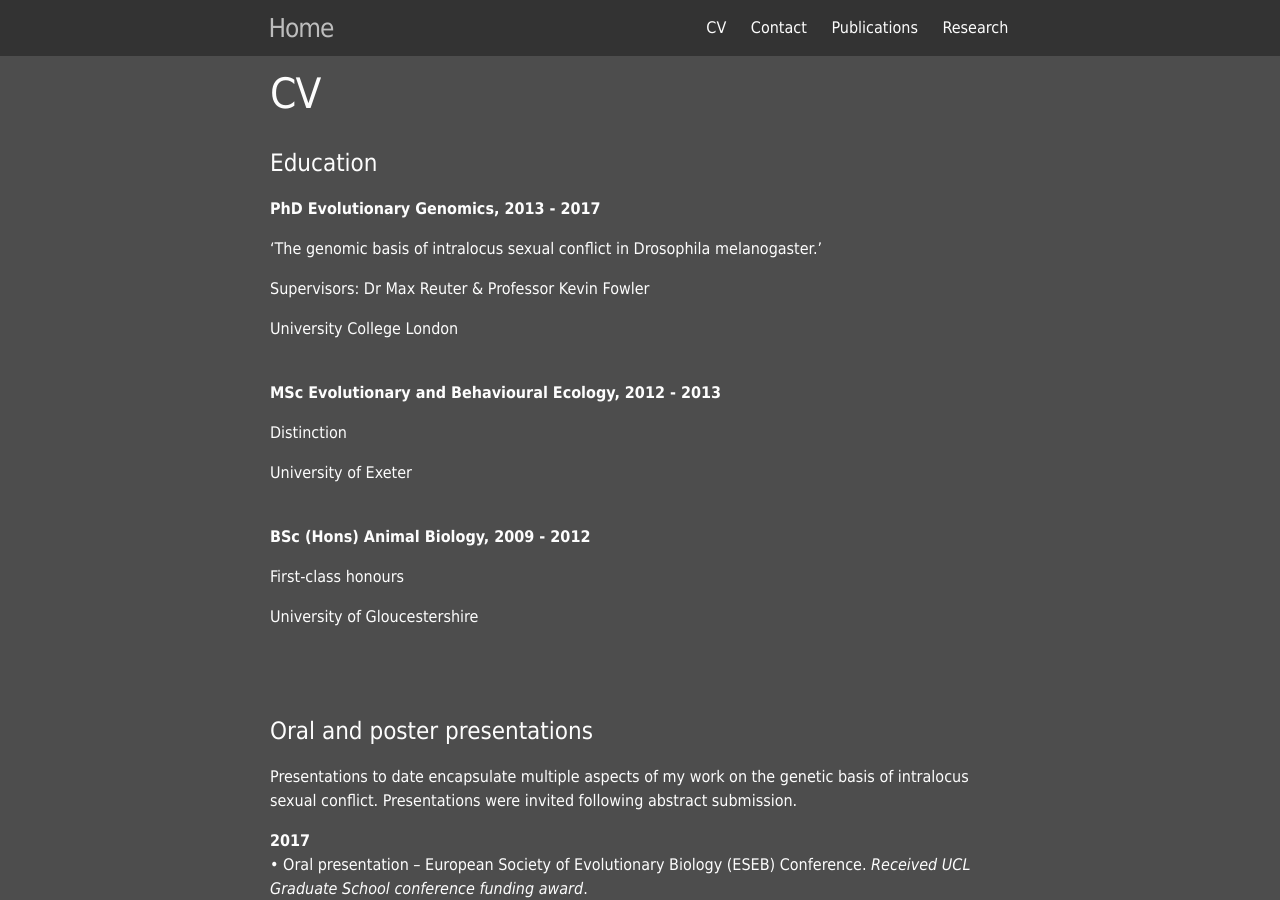
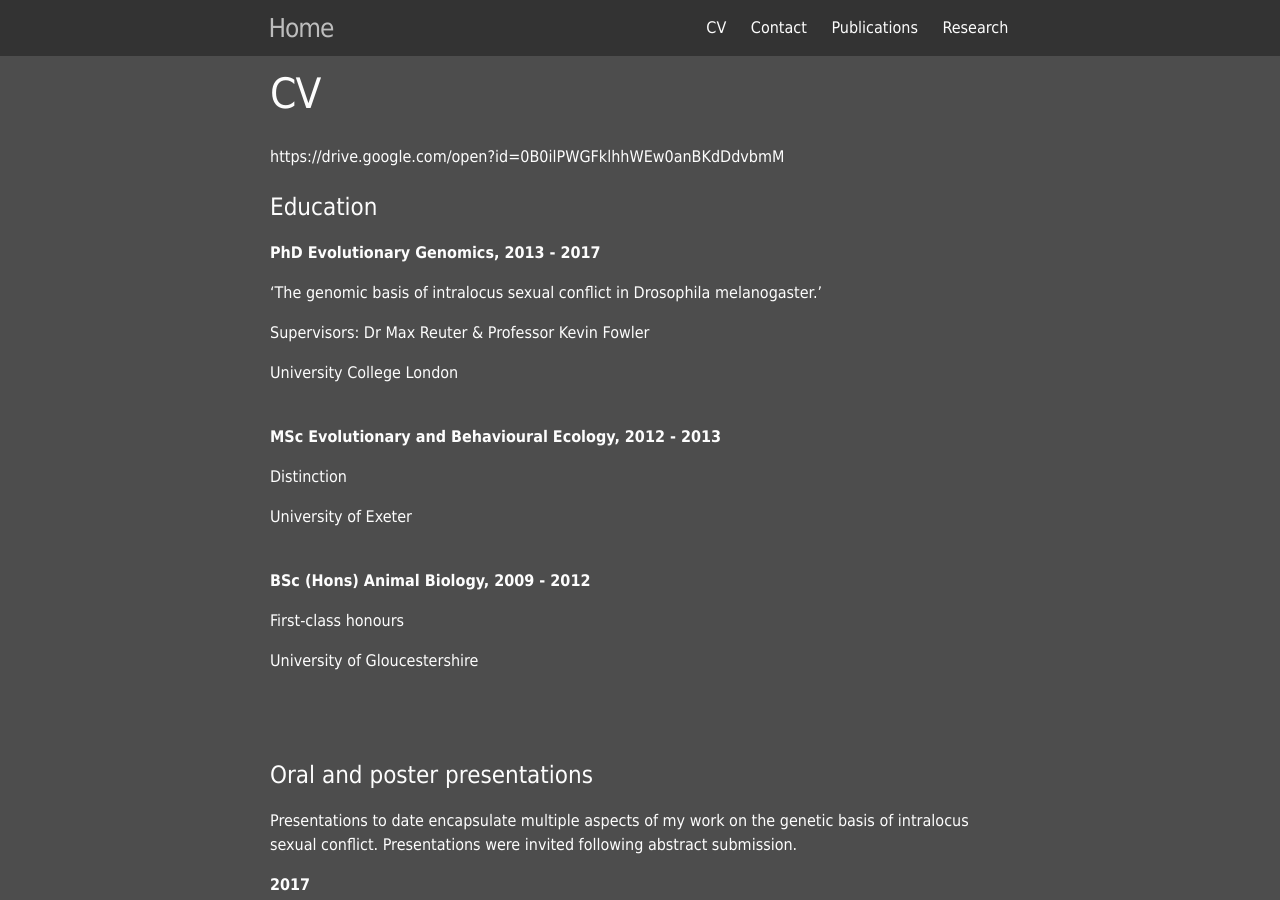
Before and after one commit to Mark-Hill/Mark-Hill.github.io, a Jekyll site: the page built from CV.md, in a window 1280 px wide and 900 px high. Built offline with Jekyll 4.4.1, drawn with Linux system fonts in a browser that asks for light colours; some of the changed lines change nothing that is shown.

Commit message:
Update CV.md

```diff
--- a/CV.md
+++ b/CV.md
@@ -3,6 +3,9 @@ layout: page
 title: CV
 permalink: /cv/
 ---
+
+https://drive.google.com/open?id=0B0ilPWGFklhhWEw0anBKdDdvbmM
+
 
 <h1>Education</h1>
 
```
